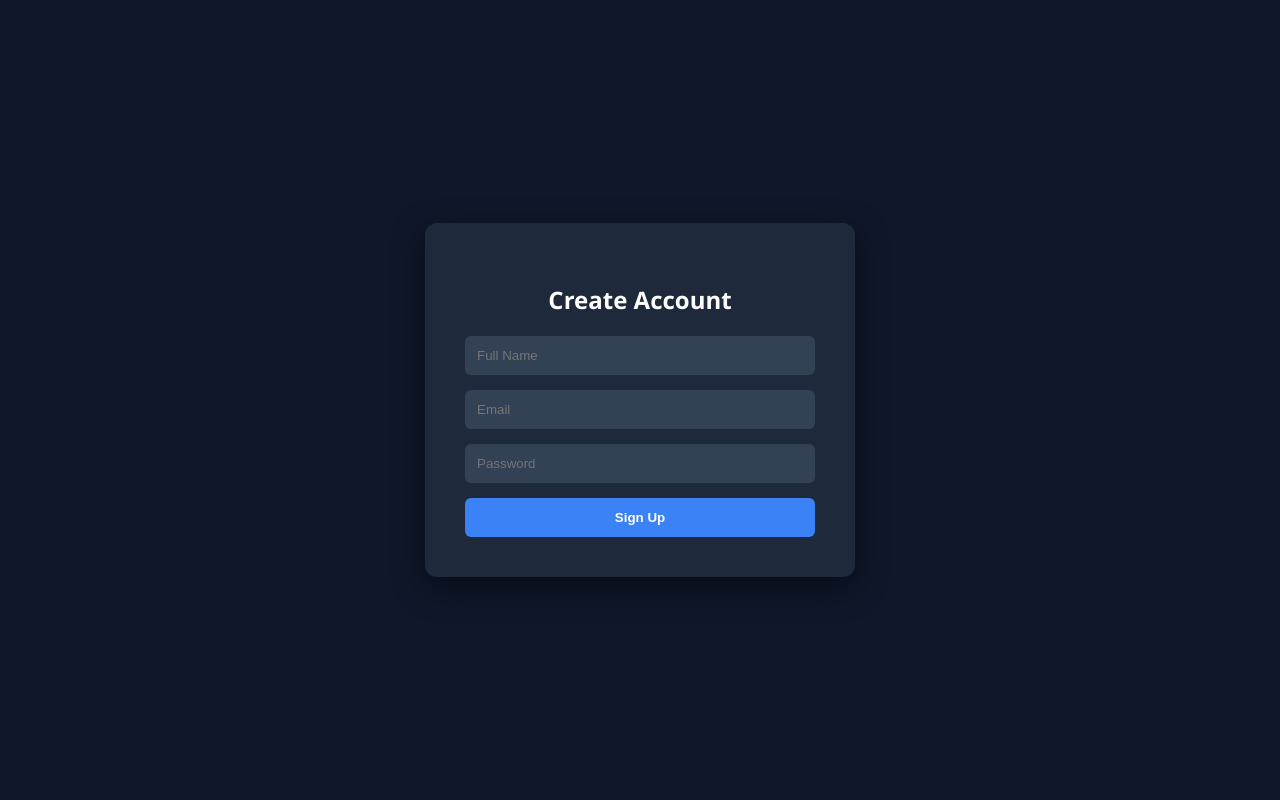
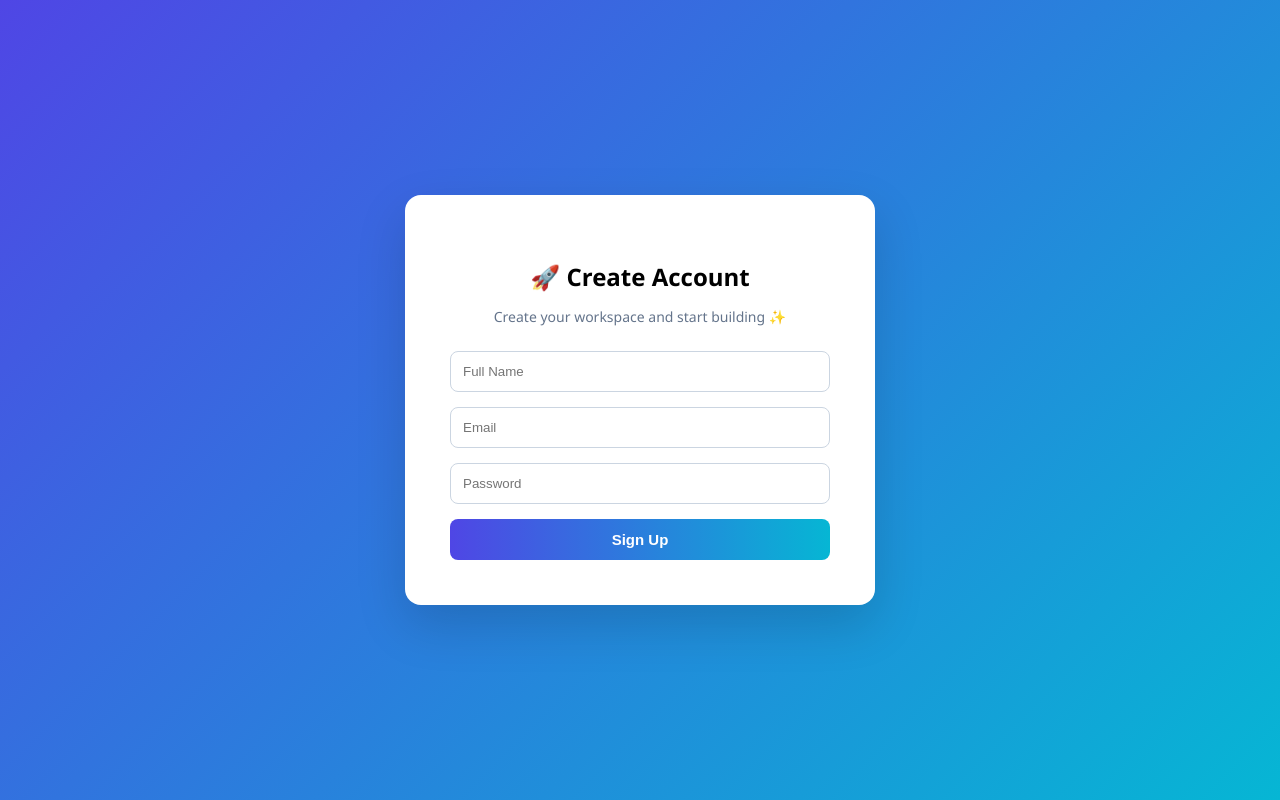
Before and after one commit to Vaishnavi-12367/VaishnaviKirti, a React (Create React App) app in the folder frontend/: page / in a window 1280 px wide. Built offline with nearby package versions, Linux system fonts and the light colour scheme.

Commit message:
Changed Create Account heading to black

```diff
--- a/frontend/src/index.css
+++ b/frontend/src/index.css
@@ -2,9 +2,10 @@ body {
   margin: 0;
   padding: 0;
   font-family: 'Segoe UI', sans-serif;
-  background: #0f172a;   /* dark navy */
+  background: linear-gradient(135deg, #4f46e5, #06b6d4);
 }
-#root{
+
+#root {
   display: flex;
   justify-content: center;
   align-items: center;
--- a/frontend/src/pages/Signup.js
+++ b/frontend/src/pages/Signup.js
@@ -32,7 +32,12 @@ function Signup() {
 
   return (
   <div style={cardStyle}>
-    <h2 style={{ color: "#fff", marginBottom: "20px" }}>Create Account</h2>
+    <h2 style={{ color: "#000", marginBottom: "10px" }}>
+    🚀 Create Account
+    </h2>
+    <p style={{ color: "#64748b", fontSize: "14px", marginBottom: "25px" }}>
+    Create your workspace and start building ✨
+    </p>
     <form onSubmit={handleSubmit} style={{ display: "flex", flexDirection: "column", gap: "15px" }}>
       <input name="name" placeholder="Full Name" onChange={handleChange} style={inputStyle} />
       <input name="email" placeholder="Email" onChange={handleChange} style={inputStyle} />
@@ -43,32 +48,31 @@ function Signup() {
 );
 }
 const cardStyle = {
-  background: "#1e293b",
-  padding: "40px",
-  borderRadius: "12px",
-  width: "350px",
-  boxShadow: "0 10px 30px rgba(0,0,0,0.5)",
+  background: "white",
+  padding: "45px",
+  borderRadius: "16px",
+  width: "380px",
+  boxShadow: "0 20px 50px rgba(0,0,0,0.15)",
   textAlign: "center"
 };
 
 const inputStyle = {
   padding: "12px",
-  borderRadius: "6px",
-  border: "none",
+  borderRadius: "8px",
+  border: "1px solid #cbd5e1",
   outline: "none",
-  background: "#334155",
-  color: "#fff"
+
 };
 
 const buttonStyle = {
   padding: "12px",
-  borderRadius: "6px",
+  borderRadius: "8px",
   border: "none",
-  backgroundColor: "#3b82f6",
+  background: "linear-gradient(90deg, #4f46e5, #06b6d4)",
   color: "white",
   fontWeight: "bold",
-  cursor: "pointer",
-  transition: "0.3s"
+  fontSize: "15px",
+  cursor: "pointer"
 };
 
-export default Signup;
+export default  Signup;
```
